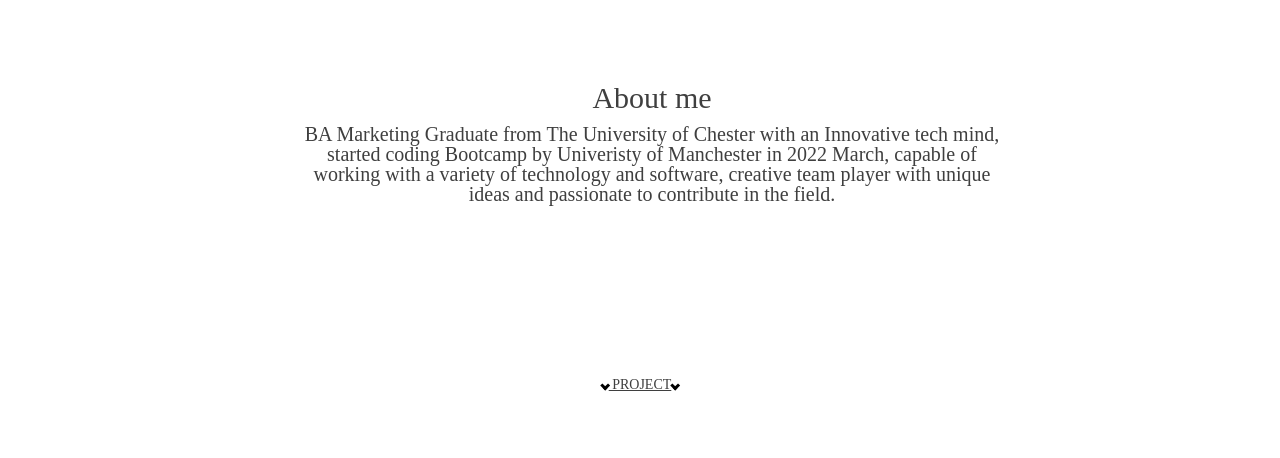
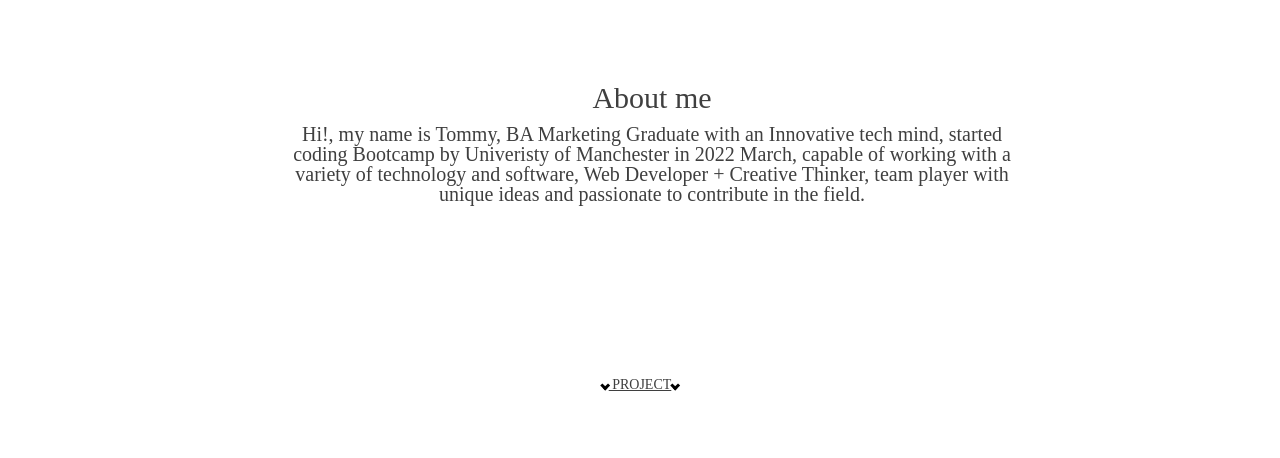
Before and after one commit to shingchan95/my_profile, a plain HTML site: page index.html in a window 1280 px wide. Shown: the part 1120-1578 px from the top of the page. Drawn offline with nearby package versions, Linux system fonts and the light colour scheme; a web font is replaced by a local one.

Commit message:
Update index.html

```diff
--- a/index.html
+++ b/index.html
@@ -64,9 +64,9 @@
                     <div class="container-fluid mx-auto">
                         <div class="jumbotron jumbotron-fluid container-fluid">
                               <h1 class="display-4 subject-text">About me</h1>
-                              <p class="lead mx-auto">BA Marketing Graduate from The University of Chester with an
+                              <p class="lead mx-auto">Hi!, my name is Tommy, BA Marketing Graduate with an
                                 Innovative tech mind, started coding Bootcamp by Univeristy of
-                                Manchester in 2022 March, capable of working with a variety of technology and software, creative team
+                                Manchester in 2022 March, capable of working with a variety of technology and software, Web  Developer + Creative Thinker, team
                                 player with unique ideas and passionate to contribute in the field.</p>
                             </div>
                             <div class="to-go">
```
